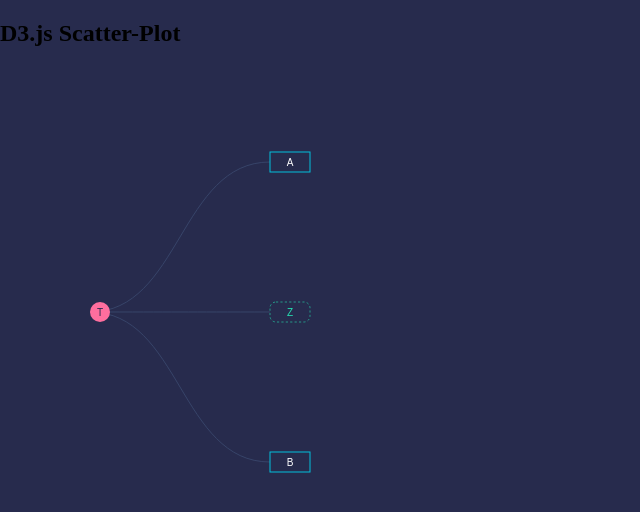
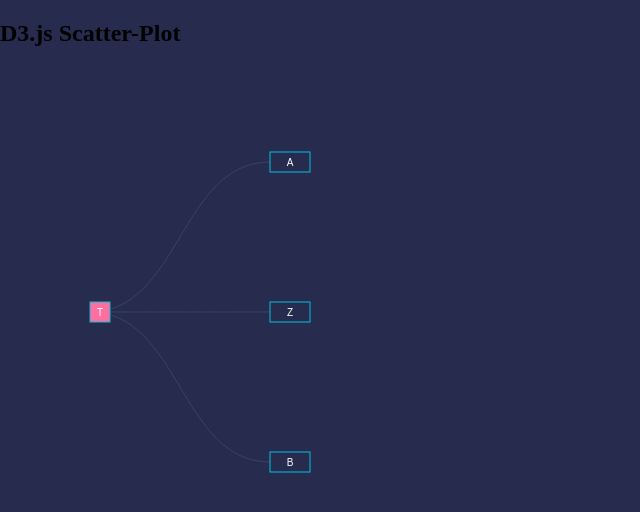
Before and after one commit to Bilal-thynkweb/d3-treeview, a plain HTML site: page index.html in a window 1280 px wide. Shown: the full height of the page, 0-640 px from the left. Drawn offline with nearby package versions, Linux system fonts and the light colour scheme.

Commit message:
commented out default styles

```diff
--- a/index.html
+++ b/index.html
@@ -107,27 +107,29 @@
         nodeEnter
           .append("rect")
           .attr("rx", function (d) {
-            if (d.parent) return d.children || d._children ? 0 : 6;
-            return 10;
+            // if (d.parent) return d.children || d._children ? 0 : 6;
+            return 0;
           })
           .attr("ry", function (d) {
-            if (d.parent) return d.children || d._children ? 0 : 6;
-            return 10;
+            // if (d.parent) return d.children || d._children ? 0 : 6;
+            return 0;
           })
           .attr("stroke-width", function (d) {
-            return d.parent ? 1 : 0;
+            // return d.parent ? 1 : 0;
+            return 1;
           })
           .attr("stroke", function (d) {
-            return d.children || d._children
-              ? "rgb(3, 192, 220)"
-              : "rgb(38, 222, 176)";
+            // return d.children || d._children
+            //   ? "rgb(3, 192, 220)"
+            //   : "rgb(38, 222, 176)";
+            return "rgb(3, 192, 220)";
           })
-          .attr("stroke-dasharray", function (d) {
-            return d.children || d._children ? "0" : "2.2";
-          })
-          .attr("stroke-opacity", function (d) {
-            return d.children || d._children ? "1" : "0.6";
-          })
+          // .attr("stroke-dasharray", function (d) {
+          //   return d.children || d._children ? "0" : "2.2";
+          // })
+          // .attr("stroke-opacity", function (d) {
+          //   return d.children || d._children ? "1" : "0.6";
+          // })
           .attr("x", 0)
           .attr("y", -10)
           .attr("width", function (d) {
@@ -139,11 +141,11 @@
           .append("text")
           .style("fill", function (d) {
             if (d.parent) {
-              return d.children || d._children
-                ? "#ffffff"
-                : "rgb(38, 222, 176)";
+              // return d.children || d._children
+              //   ? "#ffffff"
+              //   : "rgb(38, 222, 176)";
             }
-            return "rgb(39, 43, 77)";
+            return "#ffffff";
           })
           .attr("dy", ".35em")
           .attr("x", function (d) {
@@ -175,7 +177,7 @@
           .remove();
 
         nodeExit.select("rect").style("opacity", 1e-6);
-        nodeExit.select("rect").attr("stroke-opacity", 1e-6);
+        // nodeExit.select("rect").attr("stroke-opacity", 1e-6);
         nodeExit.select("text").style("fill-opacity", 1e-6);
         var link = svg.selectAll("path.link").data(links, function (d) {
           return d.id;
@@ -233,8 +235,7 @@
             let newNode = d3.hierarchy(newNodeData, function (d) {
               return d.children;
             });
-            // newNode.depth = d.depth + 1;
-            // newNode.height = d.height - 1;
+
             d.height = 2;
             newNode.parent = d;
             newNode.descendants().forEach((node, index) => {
```
